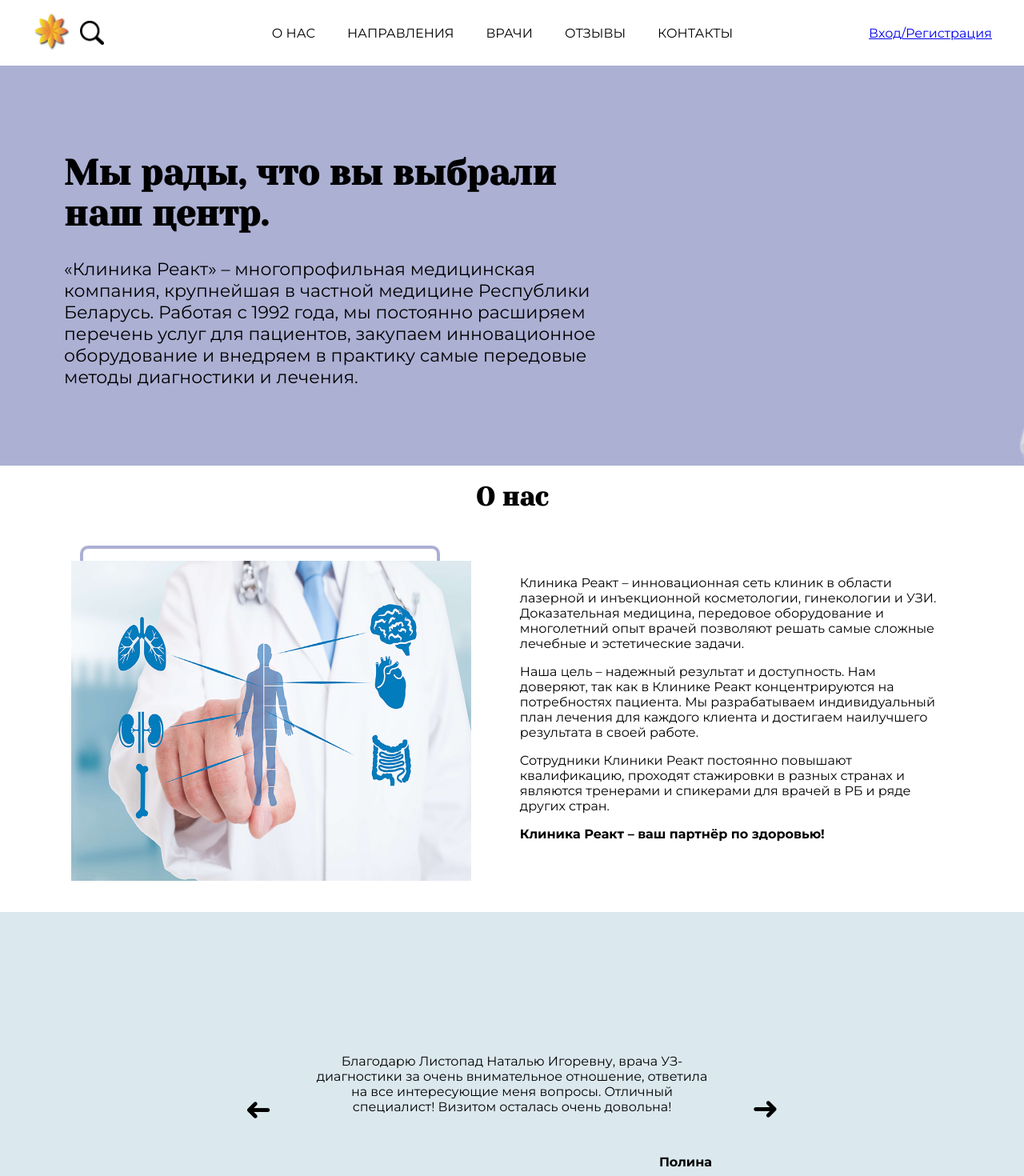
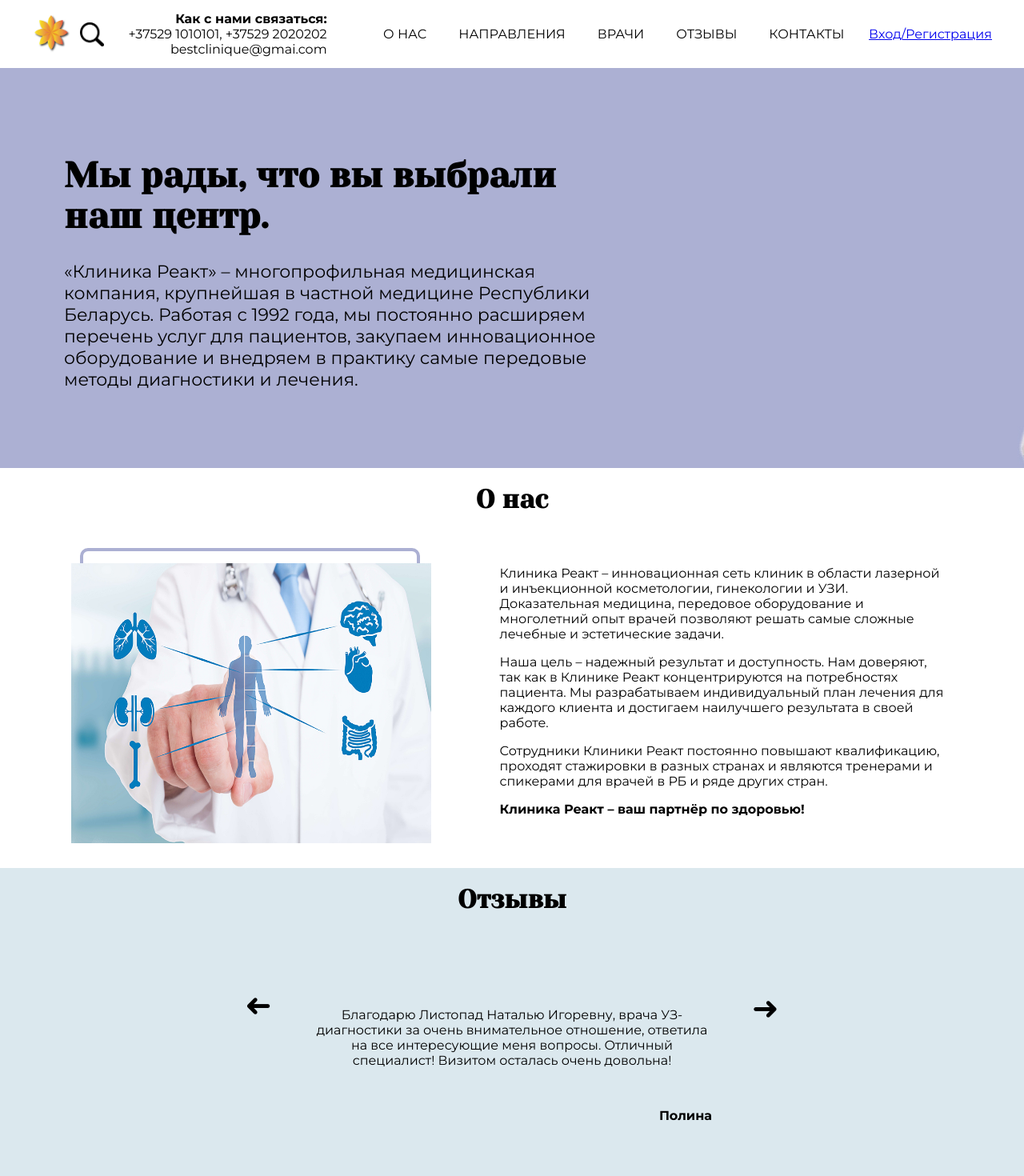
Before and after one commit to savelievamareena/diploma, a React (Create React App) app: page / in a window 1280 px wide. Shown: the top 1470 px of the page at 80% size. Built offline with nearby package versions, Linux system fonts and the light colour scheme.

Commit message:
Small fixes + styles refactoring

```diff
--- a/src/components/Header.js
+++ b/src/components/Header.js
@@ -28,6 +28,11 @@ export default function Header(props) {
                 <div className="header--icons-corner">
                     <Link to="/"><img src={logo} alt="" className="header--logo" /></Link>
                     <img src={searchIcon} alt="" className="header--search-icon"/>
+                </div>
+                <div className="header--contacts">
+                    <div><strong>Как с нами связаться:</strong></div>
+                    <div>+37529 1010101, +37529 2020202</div>
+                    <div>bestclinique@gmai.com</div>
                 </div>
                 <ul className="header--menu">
                     <li>
--- a/src/components/accountPage/Login.js
+++ b/src/components/accountPage/Login.js
@@ -2,11 +2,11 @@ import React from "react";
 import '../../styles/AccountForms.css';
 import Header from "../Header";
 
-export default function Login() {
+export default function Login(props) {
 
     return(
         <div>
-            <Header />
+            <Header isAuthenticated = {props.isAuthenticated}/>
             <div className="login--formWrapper">
                 <div className="form">
                     <div className="form-body">
--- a/src/components/accountPage/RegistrationForm.js
+++ b/src/components/accountPage/RegistrationForm.js
@@ -5,6 +5,7 @@ import Header from "../Header";
 export default function RegistrationForm(props) {
     const [firstName, setFirstName] = React.useState();
     const [lastName, setLastName] = React.useState();
+    const [phoneNumber, setPhoneNumber] = React.useState();
     const [email, setEmail] = React.useState();
     const [password,setPassword] = React.useState();
     const [confirmPassword,setConfirmPassword] = React.useState();
@@ -16,6 +17,9 @@ export default function RegistrationForm(props) {
         }
         if(name === "lastName"){
             setLastName(value);
+        }
+        if(name === "phoneNumber") {
+            setPhoneNumber(value)
         }
         if(name === "email"){
             setEmail(value);
@@ -30,16 +34,20 @@ export default function RegistrationForm(props) {
 
     return(
         <div>
-            <Header isAuthenticated />
+            <Header isAuthenticated = {props.isAuthenticated} />
             <div className="form">
                 <div className="form-body">
-                    <div className="username form--row">
+                    <div className="firstName form--row">
                         <label className="form__label" htmlFor="firstName">First Name </label>
                         <input className="form__input" type="text" placeholder="First Name" value={firstName} />
                     </div>
                     <div className="lastname form--row">
                         <label className="form__label" htmlFor="lastName">Last Name </label>
                         <input type="text" name="" className="form__input" placeholder="LastName" value={lastName}/>
+                    </div>
+                    <div className="phoneNumber form--row">
+                        <label className="form__label" htmlFor="phoneNumber">Phone Number </label>
+                        <input type="text" name="" className="form__input" placeholder="Phone Number" value={phoneNumber}/>
                     </div>
                     <div className="email form--row">
                         <label className="form__label" htmlFor="email">Email </label>
--- a/src/components/homePage/AboutUs.js
+++ b/src/components/homePage/AboutUs.js
@@ -4,7 +4,7 @@ import aboutUs from "../../images/aboutus.jpg"
 
 export default function AboutUs() {
     return(
-        <div className="homepageMain--aboutUs">
+        <div className="homepageMain--aboutUs homepage--block">
             <h1>О нас</h1>
             <div className="aboutUs--wrapper">
                 <div className="aboutUs--image">
--- /dev/null
+++ b/src/components/homePage/Footer.js
@@ -0,0 +1,10 @@
+import React from "react";
+import '../../styles/Homepage.css';
+
+export default function Footer() {
+    return (
+        <div className="footer--wrapper">
+
+        </div>
+    )
+}
--- a/src/components/homePage/Reviews.js
+++ b/src/components/homePage/Reviews.js
@@ -37,7 +37,9 @@ export default function Reviews() {
     }
 
     return(
-        <div className="homepageMain--reviews">
+        <div className="homepageMain--reviews homepage--block">
+            <h1 className="reviews--header">Отзывы</h1>
+            <div className="reviews--wrapper">
                 <div className="reviews--leftArrow reviews--arrow" onClick={handleLeft}>
                     &#10140;
                 </div>
@@ -53,5 +55,6 @@ export default function Reviews() {
                     &#10140;
                 </div>
             </div>
+        </div>
     )
 }
--- a/src/components/homePage/WelcomeBlock.js
+++ b/src/components/homePage/WelcomeBlock.js
@@ -3,7 +3,7 @@ import '../../styles/Homepage.css';
 
 export default function WelcomeBlock() {
     return(
-        <div className="homepageMain--header">
+        <div className="homepageMain--header homepage--block">
             <div className="homepageMain--headerText">
                 <h1>Мы рады, что вы выбрали наш центр.</h1>
                 <p>«Клиника Реакт» – многопрофильная медицинская компания, крупнейшая в частной медицине Республики Беларусь.
--- a/src/pages/Homepage.js
+++ b/src/pages/Homepage.js
@@ -4,6 +4,7 @@ import WelcomeBlock from "../components/homePage/WelcomeBlock";
 import AboutUs from "../components/homePage/AboutUs";
 import Reviews from "../components/homePage/Reviews";
 import Offers from "../components/homePage/Offers";
+import Footer from "../components/homePage/Footer";
 
 export default function Homepage(props) {
     return(
@@ -13,6 +14,7 @@ export default function Homepage(props) {
             <AboutUs />
             <Reviews />
             <Offers />
+            <Footer />
         </div>
     )
 }
--- a/src/styles/Header.css
+++ b/src/styles/Header.css
@@ -69,5 +69,11 @@
     display: flex;
     gap: 10px;
     align-items: center;
+}
 
+.header--contacts {
+    display: flex;
+    flex-direction: column;
+    justify-content: center;
+    align-items: flex-end;
 }
--- a/src/styles/Homepage.css
+++ b/src/styles/Homepage.css
@@ -1,8 +1,16 @@
-.homepage--wrapper {}
+.homepage--block {
+    height: 500px;
+    margin: 0;
+    display: inline-block;
+    width: 100%;
+}
+
+h1 {
+    font-family: 'Yeseva One', cursive;
+}
 
 .homepageMain--header {
     background: url("../images/largeHeader.jpg");
-    height: 500px;
     width: 100%;
 }
 
@@ -13,10 +21,6 @@
     font-family: 'Montserrat', sans-serif;
     text-align: left;
     font-size: 22px;
-}
-
-h1 {
-    font-family: 'Yeseva One', cursive;
 }
 
 .aboutUs--wrapper {
@@ -32,8 +36,8 @@ h1 {
 .aboutUs--image {
     border-radius: 10px;
     border: 4px solid #ACB0D3;
-    height: 400px;
-    width: 500px;
+    height: 350px;
+    width: 450px;
     position: relative;
     z-index: 9;
 }
@@ -42,8 +46,8 @@ h1 {
     position: absolute;
     top: 15px;
     left: -15px;
-    height: 400px;
-    width: 500px;
+    height: 350px;
+    width: 450px;
 }
 
 .aboutUs--text {
@@ -51,14 +55,18 @@ h1 {
     width: 600px;
 }
 
-.homepageMain--reviews {
+.reviews--wrapper {
     display: flex;
     flex-direction: row;
     flex-wrap: wrap;
     justify-content: center;
-    align-items: center;
-    height: 500px;
+    align-items: baseline;
+    padding: 20px 100px 50px;
+}
+
+.homepageMain--reviews {
     background-color: #DBE8EE;
+    text-align: center;
 }
 
 .reviews--leftArrow {
@@ -83,5 +91,16 @@ h1 {
     text-align: right;
     font-weight: bold;
     padding-top: 50px;
+}
 
+.reviews--header {
+    padding-bottom: 50px;
 }
+
+.homepageMain--offers {
+    height: 500px;
+}
+
+.footer--wrapper {
+    height: 200px;
+}
```
Lines whose indentation alone changed are shown as unchanged.
